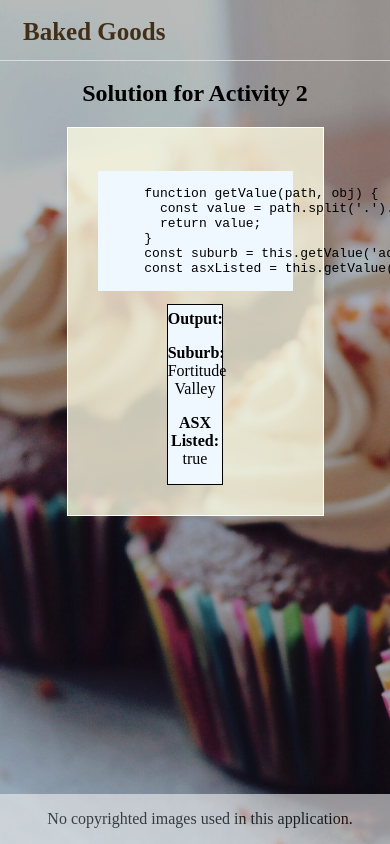
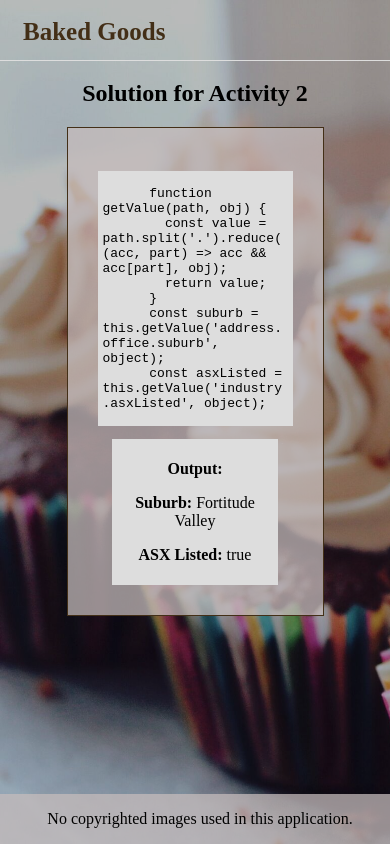
Before and after one commit to HemaPriya0306/baked-goods, an Angular app: page /activity-two in a window 390 px wide. Built offline with nearby package versions, Linux system fonts and the light colour scheme.

Commit message:
Activity-3 to fetch locations asynchronously and handle error implemented.

```diff
--- /dev/null
+++ b/src/app/activities/activity-three/activity-three.component.css
@@ -0,0 +1,52 @@
+/* Common styles for the list */
+.styled-list {
+    list-style-type: none;
+    background-color: #c6bcbcbd;
+    border: 1px solid #432f17;
+    padding: 15px 4px 15px 15px;
+    width: 60%;
+    margin: 25px auto;
+    text-align: center;
+}
+
+.styled-list li {
+    background: #fff;
+    opacity: 0.7;
+    margin: 5px 12px 5px 0;
+    padding: 15px;
+    border: 1px solid #ddd;
+    border-radius: 4px;
+    position: relative;
+    transition: background 0.3s ease;
+    display: flex;
+    align-items: center;
+    justify-content: center;
+}
+
+h2 {
+    position: sticky;
+    top: 0;
+    color: #432f17;
+}
+
+ul {
+    padding-left: 0;
+    height: 500px;
+    overflow: auto;
+}
+
+/* Alternating row colors */
+.styled-list li:nth-child(even) {
+    background-color: #ddd;
+}
+
+.styled-list li:hover {
+    background-color: #ddd;
+}
+
+/* Responsive design */
+@media (max-width: 600px) {
+    .styled-list {
+        width: 80%;
+    }
+}
--- /dev/null
+++ b/src/app/activities/activity-three/activity-three.component.html
@@ -0,0 +1,9 @@
+<div class="styled-list">
+    <h2>Megaport Enabled Locations</h2>
+    <div *ngIf="loading">Fetching locations...</div>
+    <div *ngIf="!loading && error" class="error">{{ error }}</div>
+    <ul *ngIf="!loading && locations.length > 0">
+        <li *ngFor="let location of locations">{{ location.name }}</li>
+    </ul>
+    <div *ngIf="!loading && locations.length === 0 && !error">No locations found.</div>
+</div>
--- /dev/null
+++ b/src/app/activities/activity-three/activity-three.component.ts
@@ -0,0 +1,37 @@
+import { Component } from '@angular/core';
+import { LocationService } from 'src/app/services/location.service';
+
+@Component({
+  selector: 'app-activity-three',
+  templateUrl: './activity-three.component.html',
+  styleUrls: ['./activity-three.component.css']
+})
+export class ActivityThreeComponent {
+  locations: any[] = [];
+  error: string | null = null;
+  apiUrl: string = 'https://api.megaport.com/v2/locations';
+  loading: boolean = false;
+
+  constructor(private locationService: LocationService) { }
+
+  ngOnInit(): void {
+    this.fetchLocations();
+  }
+
+  fetchLocations(): void {
+    this.loading = true;
+    this.locationService.getLocations(this.apiUrl).subscribe(
+      {
+        next: (res: any) => {
+          this.locations = res.data;
+          this.loading = false;
+
+        },
+        error: (err: any) => {
+          this.error = err.message
+          this.loading = false;
+        }
+      }
+    );
+  }
+}
--- a/src/app/activities/activity-two/activity-two.component.css
+++ b/src/app/activities/activity-two/activity-two.component.css
@@ -3,22 +3,36 @@
 }
 
 .code-container {
-    border: 1px solid white;
-    background: #fdfbe3c7;
+    border: 1px solid #432f17;
+    background: #c6bcbcbd;
     padding: 30px;
     width: 50%;
     margin: auto;
 }
 
 .output-box {
-    border: 1px solid black;
-    background-color: aliceblue;
+    /* border: 1px solid black; */
+    background-color: #ddd;
     margin: auto;
-    width: 28%;
+    width: 40%;
     text-align: center;
-    padding-top: 5px;
+    padding: 5px;
 }
 
 pre {
-    background-color: aliceblue;
+    background-color: #ddd;
+    padding: 0 5px;
 }
+
+
+code, .output-box {
+    overflow-wrap: break-word;
+    white-space: pre-wrap;
+}
+
+/* Responsive design */
+@media (max-width: 600px) {
+    .output-box {
+        width: 80%;
+    }
+}
--- a/src/app/activities/activity-two/activity-two.component.html
+++ b/src/app/activities/activity-two/activity-two.component.html
@@ -3,7 +3,7 @@
     <div class="code-container">
         <pre><code>{{codeSnippet}}</code></pre>
         <div class="output-box">
-            <strong>Output:</strong>
+            <p><strong>Output:</strong></p>
             <p><strong>Suburb:</strong> {{ suburb }}</p>
             <p><strong>ASX Listed:</strong> {{ asxListed }}</p>
         </div>
--- a/src/app/app.component.css
+++ b/src/app/app.component.css
@@ -36,9 +36,8 @@
 footer {
     text-align: center;
     padding: 0 5px;
-    background-color: #f1f1f1;
+    background-color: #c6bcbcbd;
     position: fixed;
     width: 100%;
     bottom: 0;
-    opacity: 0.6;
 }
--- a/src/app/baked-goods-table/baked-goods-table.component.css
+++ b/src/app/baked-goods-table/baked-goods-table.component.css
@@ -12,7 +12,7 @@ table {
     border-collapse: collapse;
     position: relative;
     margin: 0 auto;
-    background-color: #f2f2f2;
+    background-color: #c6bcbc;
 }
 
 /* Set header to stick to the top of the container. */
--- /dev/null
+++ b/src/app/services/location.service.ts
@@ -0,0 +1,23 @@
+import { HttpClient, HttpErrorResponse } from '@angular/common/http';
+import { Injectable } from '@angular/core';
+import { Observable, catchError, map, reduce, throwError } from 'rxjs';
+
+@Injectable({
+  providedIn: 'root'
+})
+export class LocationService {
+
+  constructor(private http: HttpClient) { }
+
+  getLocations(apiUrl: string): Observable<any> {
+    return this.http.get<any>(apiUrl).pipe(
+      catchError(this.handleError)
+    );
+    // return throwError(() => new Error('Simulated error: Failed to fetch locations.'));
+  }
+
+  private handleError(error: HttpErrorResponse): Observable<never> {
+    console.error('An error occurred:', error.message);
+    return throwError(() => new Error('Failed to fetch locations. Please try again later.'));
+  }
+}
```
Also changed, not shown: src/app/app-routing.module.ts (+5 -3 lines), src/app/app.module.ts (+7 -3 lines), 2 other files (tests, documents, lock files or other folders).
